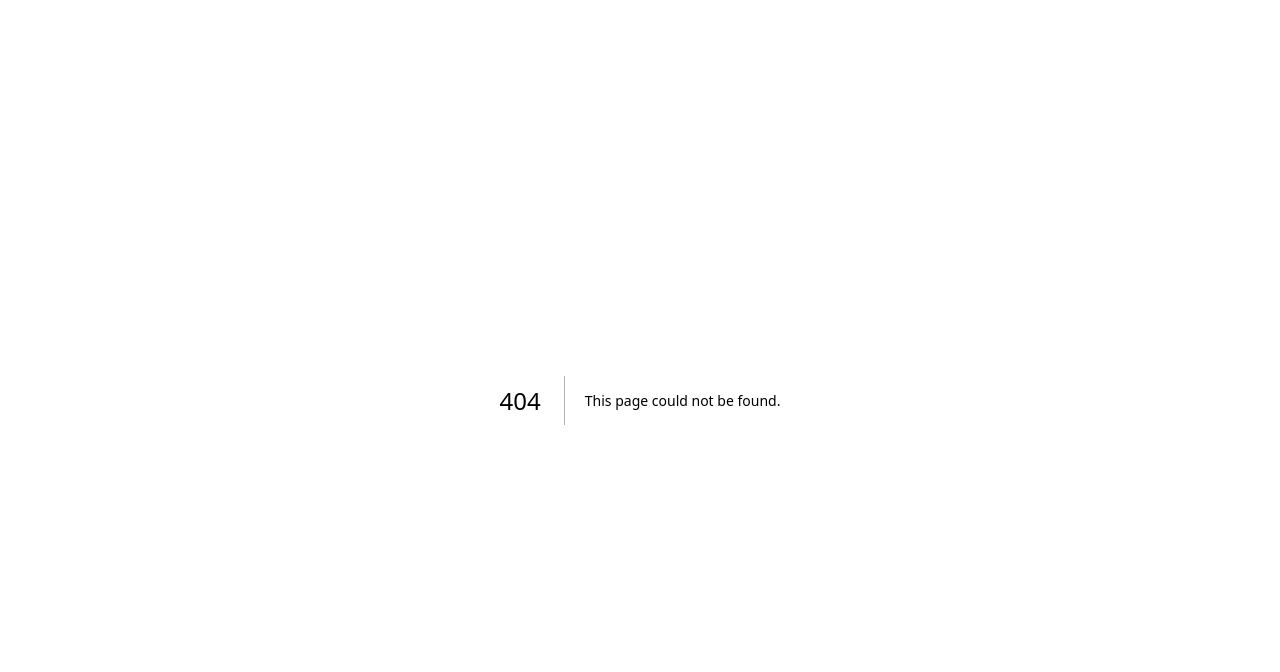
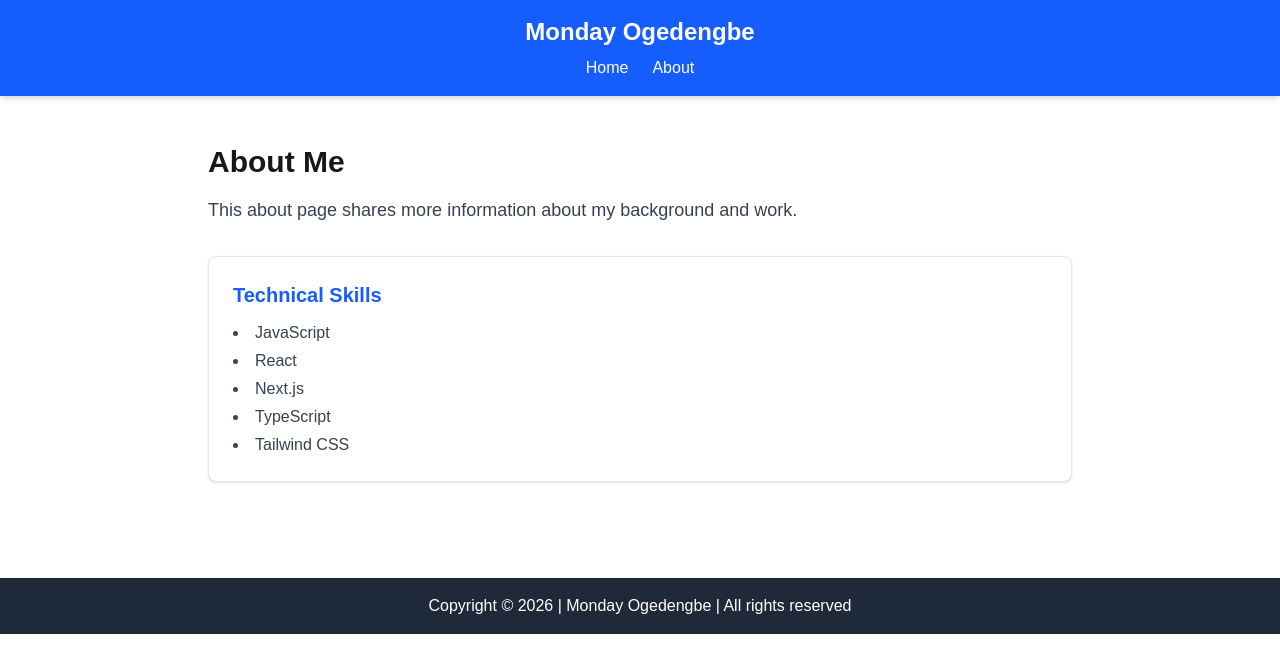
Before and after one commit to ogedz/wdd430, a Next.js app in the folder wdd430-portfolio/: page /about in a window 1280 px wide. Before the commit this address had no page. Shown: the top 672 px of the page. Built offline with nearby package versions, Linux system fonts and the light colour scheme.

Commit message:
Add components, pages, custom SkillCard, and API route

```diff
--- /dev/null
+++ b/wdd430-portfolio/app/about/page.tsx
@@ -0,0 +1,16 @@
+import SkillCard from '@/components/SkillCard';
+
+export default function About() {
+  return (
+    <main className="max-w-4xl mx-auto px-4 py-12">
+      <h2 className="text-3xl font-bold mb-4">About Me</h2>
+      <p className="text-lg text-gray-700 mb-8">
+        This about page shares more information about my background and work.
+      </p>
+      <SkillCard
+        title="Technical Skills"
+        skills={['JavaScript', 'React', 'Next.js', 'TypeScript', 'Tailwind CSS']}
+      />
+    </main>
+  );
+}
--- /dev/null
+++ b/wdd430-portfolio/app/api/hello/route.ts
@@ -0,0 +1,3 @@
+export async function GET() {
+  return Response.json({ message: 'Hello from Next.js API!' });
+}
--- a/wdd430-portfolio/app/layout.tsx
+++ b/wdd430-portfolio/app/layout.tsx
@@ -1,29 +1,19 @@
-import type { Metadata } from "next";
-import { Geist, Geist_Mono } from "next/font/google";
 import "./globals.css";
+import Header from '@/components/Header';
+import Footer from '@/components/Footer';
 
-const geistSans = Geist({
-  variable: "--font-geist-sans",
-  subsets: ["latin"],
-});
-
-const geistMono = Geist_Mono({
-  variable: "--font-geist-mono",
-  subsets: ["latin"],
-});
-
-export const metadata: Metadata = {
-  title: "Create Next App",
-  description: "Generated by create next app",
-};
-
-export default function RootLayout({ children }: LayoutProps<"/">) {
+export default function RootLayout({
+  children,
+}: {
+  children: React.ReactNode;
+}) {
   return (
-    <html
-      lang="en"
-      className={`${geistSans.variable} ${geistMono.variable} h-full antialiased`}
-    >
-      <body className="min-h-full flex flex-col">{children}</body>
+    <html lang="en">
+      <body>
+        <Header />
+        {children}
+        <Footer />
+      </body>
     </html>
   );
 }
--- a/wdd430-portfolio/app/page.tsx
+++ b/wdd430-portfolio/app/page.tsx
@@ -1,69 +1,30 @@
-import Image from "next/image";
+import ProjectList from '@/components/ProjectList';
+
+const projects = [
+  {
+    title: 'Your Project 1',
+    description: 'Accurate one-sentence description of what it does.',
+    technologies: ['Next.js', 'React', 'TypeScript', 'Tailwind CSS'],
+    link: 'https://github.com/your-username/project1'
+  },
+  {
+    title: 'Your Project 2',
+    description: 'Accurate one-sentence description of what it does.',
+    technologies: ['React', 'JavaScript', 'CSS'],
+    link: 'https://github.com/your-username/project2'
+  }
+];
 
 export default function Home() {
   return (
-    <div className="flex flex-col flex-1 items-center justify-center bg-zinc-50 font-sans dark:bg-black">
-      <main className="flex flex-1 w-full max-w-3xl flex-col items-center justify-between py-32 px-16 bg-white dark:bg-black sm:items-start">
-        <Image
-          className="dark:invert h-5 w-[100px]"
-          src="/next.svg"
-          alt="Next.js logo"
-          width={100}
-          height={20}
-          priority
-        />
-        <div className="flex flex-col items-center gap-6 text-center sm:items-start sm:text-left">
-          <h1 className="max-w-xs text-3xl font-semibold leading-10 tracking-tight text-black dark:text-zinc-50">
-            To get started, edit the{" "}
-            <code className="rounded bg-black/[.06] px-1.5 py-0.5 font-mono text-[0.9em] dark:bg-white/[.08]">
-              page.tsx
-            </code>{" "}
-            file.
-          </h1>
-          <p className="max-w-md text-lg leading-8 text-zinc-600 dark:text-zinc-400">
-            Looking for a starting point or more instructions? Head over to{" "}
-            <a
-              href="https://vercel.com/templates?framework=next.js&utm_source=create-next-app&utm_medium=appdir-template-tw&utm_campaign=create-next-app"
-              className="font-medium text-zinc-950 dark:text-zinc-50"
-            >
-              Templates
-            </a>{" "}
-            or the{" "}
-            <a
-              href="https://nextjs.org/learn?utm_source=create-next-app&utm_medium=appdir-template-tw&utm_campaign=create-next-app"
-              className="font-medium text-zinc-950 dark:text-zinc-50"
-            >
-              Learning
-            </a>{" "}
-            center.
-          </p>
-        </div>
-        <div className="flex flex-col gap-4 text-base font-medium sm:flex-row">
-          <a
-            className="flex h-12 w-full items-center justify-center gap-2 rounded-full bg-foreground px-5 text-background transition-colors hover:bg-[#383838] dark:hover:bg-[#ccc] md:w-[158px]"
-            href="https://vercel.com/new?utm_source=create-next-app&utm_medium=appdir-template-tw&utm_campaign=create-next-app"
-            target="_blank"
-            rel="noopener noreferrer"
-          >
-            <Image
-              className="dark:invert h-[14px] w-4"
-              src="/vercel.svg"
-              alt="Vercel logomark"
-              width={16}
-              height={14}
-            />
-            Deploy Now
-          </a>
-          <a
-            className="flex h-12 w-full items-center justify-center rounded-full border border-solid border-black/[.08] px-5 transition-colors hover:border-transparent hover:bg-black/[.04] dark:border-white/[.145] dark:hover:bg-[#1a1a1a] md:w-[158px]"
-            href="https://nextjs.org/docs?utm_source=create-next-app&utm_medium=appdir-template-tw&utm_campaign=create-next-app"
-            target="_blank"
-            rel="noopener noreferrer"
-          >
-            Documentation
-          </a>
-        </div>
-      </main>
-    </div>
+    <main className="container mx-auto px-4 py-12">
+      <section className="text-center py-12">
+        <h1 className="text-4xl font-bold mb-4">My Portfolio</h1>
+        <p className="text-lg text-gray-700">
+          I'm a full-stack developer learning Next.js and React. Here are some of my recent projects.
+        </p>
+      </section>
+      <ProjectList projects={projects} />
+    </main>
   );
 }
--- /dev/null
+++ b/wdd430-portfolio/components/Footer.tsx
@@ -0,0 +1,9 @@
+export default function Footer() {
+  return (
+    <footer className="bg-gray-800 text-white py-4 mt-12">
+      <div className="container mx-auto text-center">
+        <p>Copyright &copy; {new Date().getFullYear()} | Monday Ogedengbe | All rights reserved</p>
+      </div>
+    </footer>
+  );
+}
--- /dev/null
+++ b/wdd430-portfolio/components/Header.tsx
@@ -0,0 +1,15 @@
+import Link from 'next/link';
+
+export default function Header() {
+  return (
+    <header className="bg-blue-600 text-white py-4 shadow-md">
+      <div id="header-title" className="text-2xl font-bold text-center">Monday Ogedengbe</div>
+      <nav className="max-w-4xl mx-auto px-4 flex justify-center items-center mt-2">
+        <ul className="flex gap-6">
+          <li><Link href="/">Home</Link></li>
+          <li><Link href="/about">About</Link></li>
+        </ul>
+      </nav>
+    </header>
+  );
+}
--- /dev/null
+++ b/wdd430-portfolio/components/ProjectCard.tsx
@@ -0,0 +1,25 @@
+interface ProjectCardProps {
+  title: string;
+  description: string;
+  technologies: string[];
+  link?: string;
+}
+
+export default function ProjectCard({ title, description, technologies, link }: ProjectCardProps) {
+  return (
+    <article className="p-4 border-l-4 border-blue-600 bg-gray-50 rounded">
+      <h3 className="text-xl font-bold mb-2">{title}</h3>
+      <p className="text-gray-700 mb-3">{description}</p>
+      <p className="text-sm text-gray-600">
+        <strong>Technologies:</strong> {technologies.join(', ')}
+      </p>
+      {link && (
+        <p className="mt-2">
+          <a href={link} target="_blank" rel="noopener noreferrer" className="text-blue-600 hover:underline">
+            View Project
+          </a>
+        </p>
+      )}
+    </article>
+  );
+}
--- /dev/null
+++ b/wdd430-portfolio/components/ProjectList.tsx
@@ -0,0 +1,22 @@
+import ProjectCard from './ProjectCard';
+
+interface Project {
+  title: string;
+  description: string;
+  technologies: string[];
+  link?: string;
+}
+
+interface ProjectListProps {
+  projects: Project[];
+}
+
+export default function ProjectList({ projects }: ProjectListProps) {
+  return (
+    <section className="grid gap-4 md:grid-cols-2">
+      {projects.map((project) => (
+        <ProjectCard key={project.title} {...project} />
+      ))}
+    </section>
+  );
+}
--- /dev/null
+++ b/wdd430-portfolio/components/SkillCard.tsx
@@ -0,0 +1,17 @@
+interface SkillCardProps {
+  title: string;
+  skills: string[];
+}
+
+export default function SkillCard({ title, skills }: SkillCardProps) {
+  return (
+    <div className="p-6 border border-gray-200 rounded-lg shadow-sm bg-white">
+      <h3 className="text-xl font-bold mb-3 text-blue-600">{title}</h3>
+      <ul className="list-disc list-inside text-gray-700 space-y-1">
+        {skills.map((skill) => (
+          <li key={skill}>{skill}</li>
+        ))}
+      </ul>
+    </div>
+  );
+}
```
